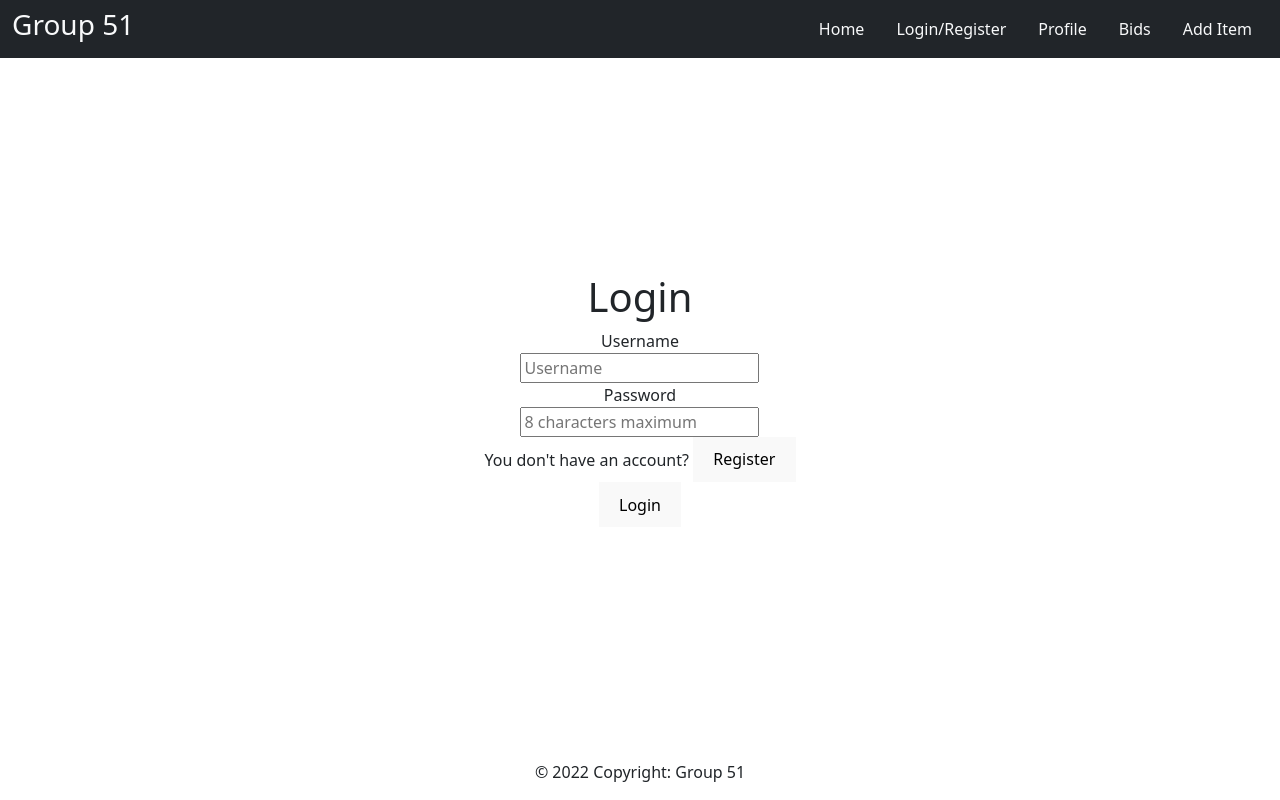
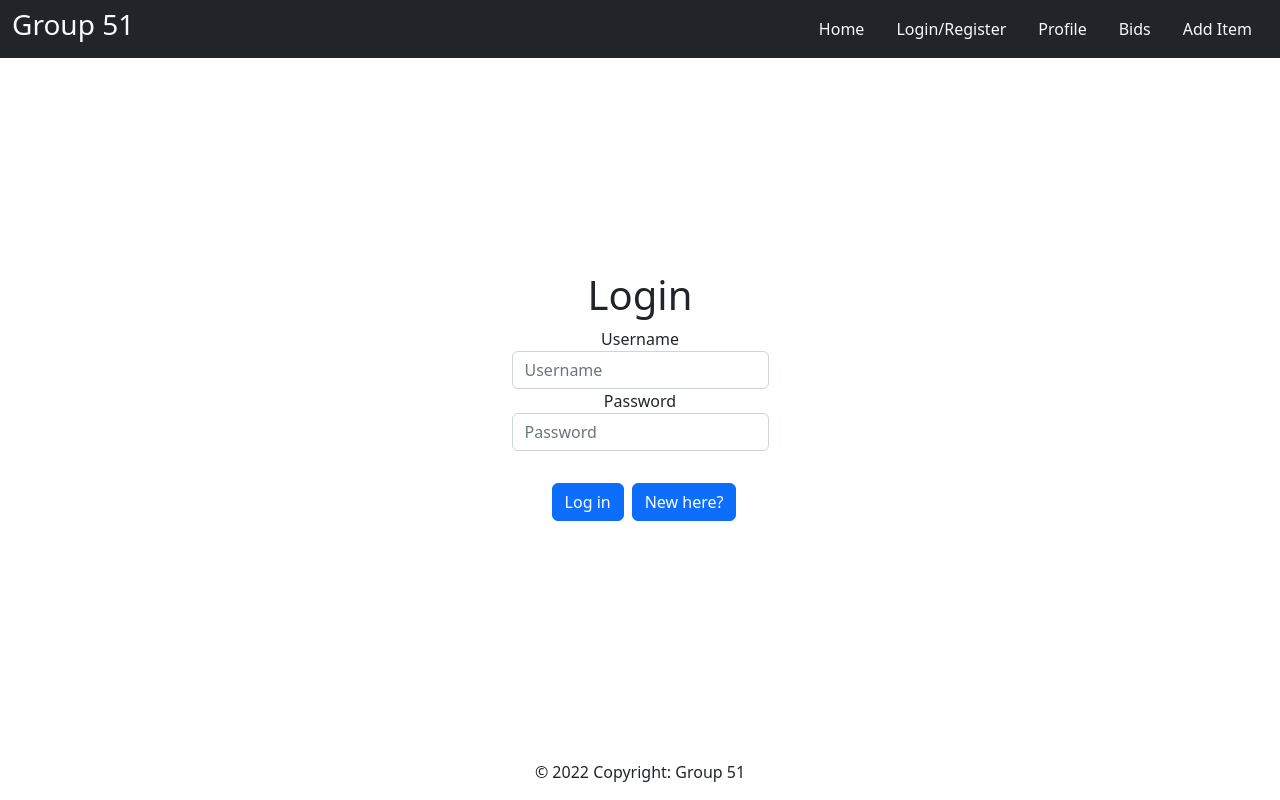
Before and after one commit to anisfaqiehah/ECS639U-Group51, a Vue app in the folder Frontend/: page /login in a window 1280 px wide. Built offline with nearby package versions, Linux system fonts and the light colour scheme.

Commit message:
Update Login.vue

```diff
--- a/Frontend/src/views/Login.vue
+++ b/Frontend/src/views/Login.vue
@@ -1,25 +1,20 @@
 <template>
+  <div class="container">
     <h1>Login</h1>
-
     <div class="in">
         <label for="name">Username</label>
         <div>
-            <input type="text" placeholder="Username"/>
+          <input type="text" class="form-control" id="user" aria-describedby="emailHelp" placeholder="Username">
         </div>
     </div>
 
-    <div class="in">
-        <label for="name">Password</label>
-        <div>
-            <input type="password" placeholder="8 characters maximum" required/>
-        </div>
-        <div class="reg">
-        You don't have an account? <button @click="moveToRegister">Register</button>
-       </div>
-        <button type="submit" id="login_button">
-        Login
-      </button>
-    </div>
+    <div class="form-group">
+    <label for="pass">Password</label>
+    <input type="password" class="form-control" id="pass" placeholder="Password">
+  </div><br>
+  <button type="p-2 submit" class="btn btn-primary m-2">Log in</button>
+  <button @click="moveToRegister" type="p-2 submit" class="btn btn-primary">New here?</button>
+</div>
 </template>
 
 <script>
@@ -31,25 +26,6 @@
     };
   },
   methods: {
-    // login(submitEvent) {
-    //   this.email = submitEvent.target.elements.email.value;
-    //   this.password = submitEvent.target.elements.password.value;
-    //   const auth = getAuth();
-    //   signInWithEmailAndPassword(auth, this.email, this.password)
-    //     .then(() => {
-    //       this.$router.push("/dashboard");
-    //     })
-    //     .catch((error) => {
-    //       const errorCode = error.code;
-    //       const errorMessage = error.message;
-    //       console.log(errorCode);
-    //       console.log(errorMessage);
-    //       let alert_1 = document.querySelector("#alert_1");
-    //       alert_1.classList.remove("d-none");
-    //       alert_1.innerHTML = errorMessage;
-    //       console.log(alert_1);
-    //     });
-    // },
     moveToRegister() {
       this.$router.push("/register");
     },
```
